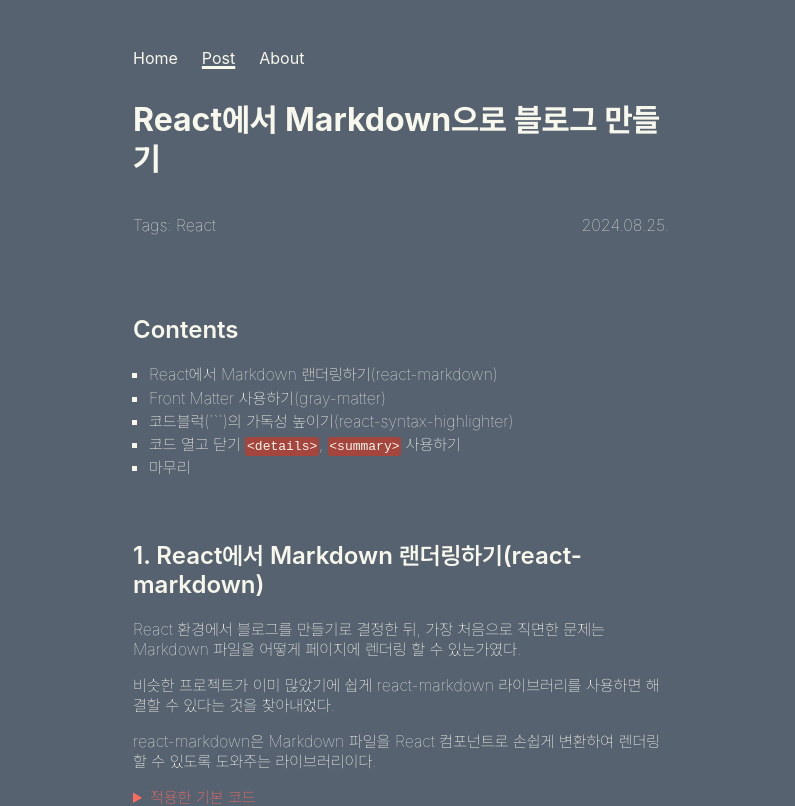
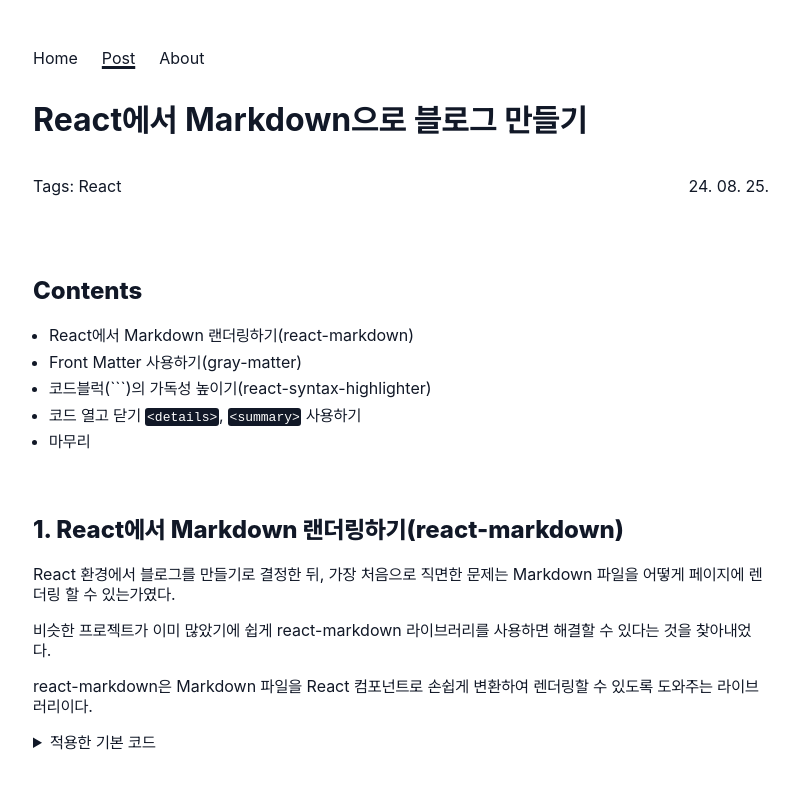
Before and after one commit to SioJeong/siojeong.github.io, a React (Vite) app: page /post/1 in a window 1280 px wide. Shown: the top 806 px of the page, without its empty margins (239-1034 px from the left). Built offline with nearby package versions, Linux system fonts and the light colour scheme.

Commit message:
design: 블로그 리디자인

```diff
--- a/src/App.css
+++ b/src/App.css
@@ -2,14 +2,18 @@
     font-family: -apple-system, BlinkMacSystemFont, 'Apple SD Gothic Neo', 'Pretendard Variable',
         Pretendard, Roboto, 'Noto Sans KR', 'Segoe UI', 'Malgun Gothic', 'Apple Color Emoji',
         'Segoe UI Emoji', 'Segoe UI Symbol', sans-serif;
-    font-weight: lighter;
-    background-color: #566270;
-    color: #f7f7ec;
+    font-weight: 400;
+    background-color: #ffffff;
+    color: #111827;
 }
 
 a {
     text-decoration: none;
-    color: #f7f7ec;
+    color: #3b82f6;
+}
+
+strong {
+    font-weight: 800;
 }
 
 a:hover {
@@ -18,7 +22,7 @@
 
 .root-container {
     width: 100%;
-    max-width: 600px;
+    max-width: 800px;
     margin: 3em auto;
     padding: 0 2em;
     box-sizing: border-box;
@@ -32,5 +36,10 @@
 @media (max-width: 600px) {
     .root-container {
         margin: 3em 0;
+        padding: 0 1rem;
+    }
+
+    body {
+        font-size: 14px;
     }
 }
--- a/src/components/header/Header.module.css
+++ b/src/components/header/Header.module.css
@@ -13,7 +13,8 @@
     justify-content: space-around;
 }
 
-a {
+.navList li a {
+    color: #111827;
     font-weight: normal;
 }
 
--- a/src/components/markdown-renderer/MarkdownRenderer.module.css
+++ b/src/components/markdown-renderer/MarkdownRenderer.module.css
@@ -1,15 +1,15 @@
 .heading2 {
     margin-top: 4rem;
-    font-weight: 600;
+    font-weight: 800;
 }
 
 .heading3 {
     margin-top: 3rem;
-    font-weight: 600;
+    font-weight: 800;
 }
 
 .strong {
-    font-weight: normal;
+    font-weight: 600;
 }
 
 .image {
@@ -19,7 +19,6 @@
 }
 
 .unorderedList {
-    list-style-type: square;
     padding: 0;
 }
 
@@ -28,7 +27,7 @@
 }
 
 .list {
-    margin-bottom: 0.2rem;
+    margin-bottom: 0.4rem;
     margin-left: 1rem;
 }
 
@@ -37,7 +36,7 @@
 }
 
 .codeBlockTitle {
-    color: #ff6a5f;
+    color: #111827;
 }
 
 .codeBlockTitle:hover {
@@ -45,7 +44,8 @@
 }
 
 .inlineCode {
-    background-color: #a4453e;
+    background-color: #111827;
+    color: #ffffff;
     padding: 0.1rem;
     border-radius: 3px;
 }
--- a/src/components/post-date/PostDate.tsx
+++ b/src/components/post-date/PostDate.tsx
@@ -6,10 +6,10 @@
 export default function PostDate({ date, className }: PostDateProps) {
     const formatDate = (date: string | Date) => {
         const dateString = new Date(date);
-        const year = dateString.getFullYear();
+        const year = dateString.getFullYear().toString().substring(2, 4);
         const month = String(dateString.getMonth() + 1).padStart(2, '0');
         const day = String(dateString.getDate()).padStart(2, '0');
-        return `${year}.${month}.${day}.`;
+        return `${year}. ${month}. ${day}.`;
     };
 
     return <span className={className}>{formatDate(date)}</span>;
--- a/src/pages/about/About.module.css
+++ b/src/pages/about/About.module.css
@@ -15,7 +15,7 @@
 }
 
 .linkedpost {
-    font-weight: lighter;
+    font-weight: normal;
 
     img {
         width: 16px;
--- a/src/pages/home/Home.module.css
+++ b/src/pages/home/Home.module.css
@@ -12,7 +12,6 @@
 }
 
 .recentPostsList {
-    list-style-type: square;
     margin-left: 1rem;
     padding: 0;
 }
--- a/src/pages/postdetail/PostDetail.module.css
+++ b/src/pages/postdetail/PostDetail.module.css
@@ -4,3 +4,7 @@
     align-items: center;
     margin-bottom: 2rem;
 }
+
+footer a {
+    color: #111827;
+}
--- a/src/pages/postlist/PostList.module.css
+++ b/src/pages/postlist/PostList.module.css
@@ -13,9 +13,20 @@
 }
 
 .postTitle {
-    color: #ffffff;
+    color: #111827;
 }
 
 .postDate {
-    font-size: small;
+    font-size: normal;
 }
+
+@media (max-width: 600px) {
+    .postItem {
+        gap: 2rem;
+    }
+
+    .postDate {
+        min-width: 5rem;
+        text-align: right;
+    }
+}
```
Also changed, not shown: public/nav-icons/github.svg, public/nav-icons/linkedin.svg.
